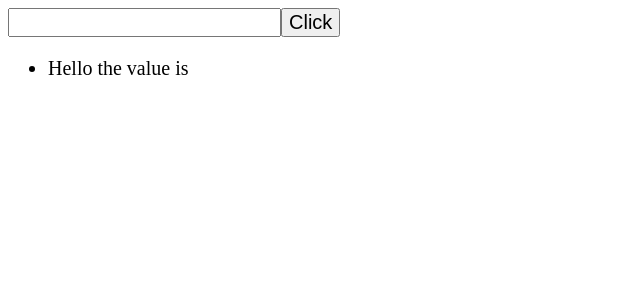
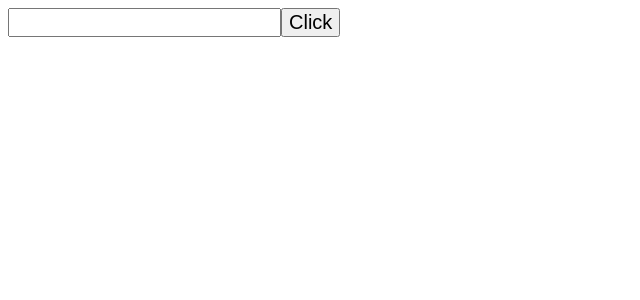
Before and after one commit to KryshnaRathod/Arena-question---react-Fragments---sm6ds5fzv0h1, a React app: page / in a window 1280 px wide. Shown: the top 300 px of the page, without its empty margins (0-640 px from the left). Built offline with nearby package versions, Linux system fonts and the light colour scheme.

Commit message:
Updated List.js

```diff
--- a/src/components/List.js
+++ b/src/components/List.js
@@ -4,8 +4,12 @@ import ListItems from './ListItems';
  const List = ({listx}) =>{
   return(
     // code here
+   <ul>
+      {listx.map((item) => (
+        <ListItems key={item} />
+      ))}
+    </ul>
 
-      <ListItems  />
 
 
   )
```
